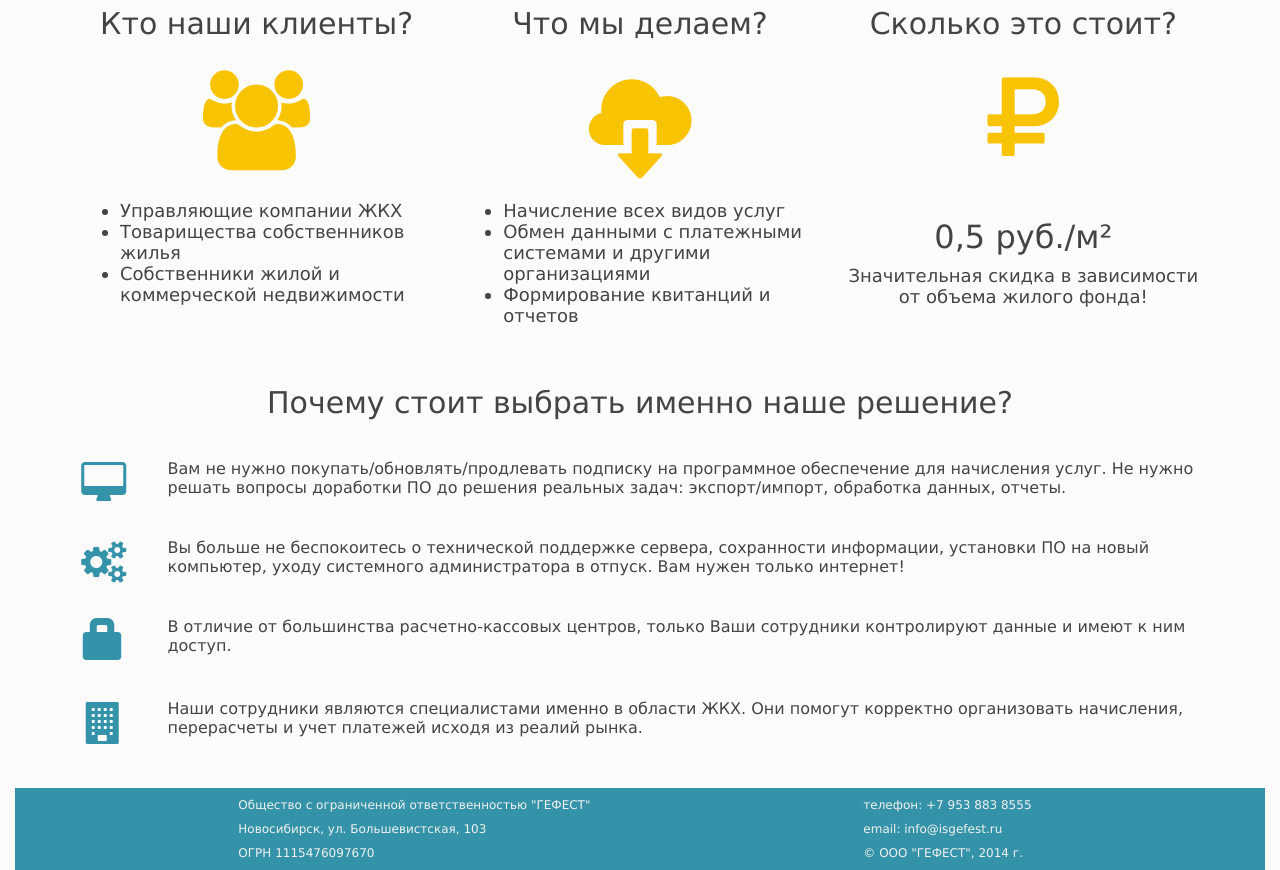
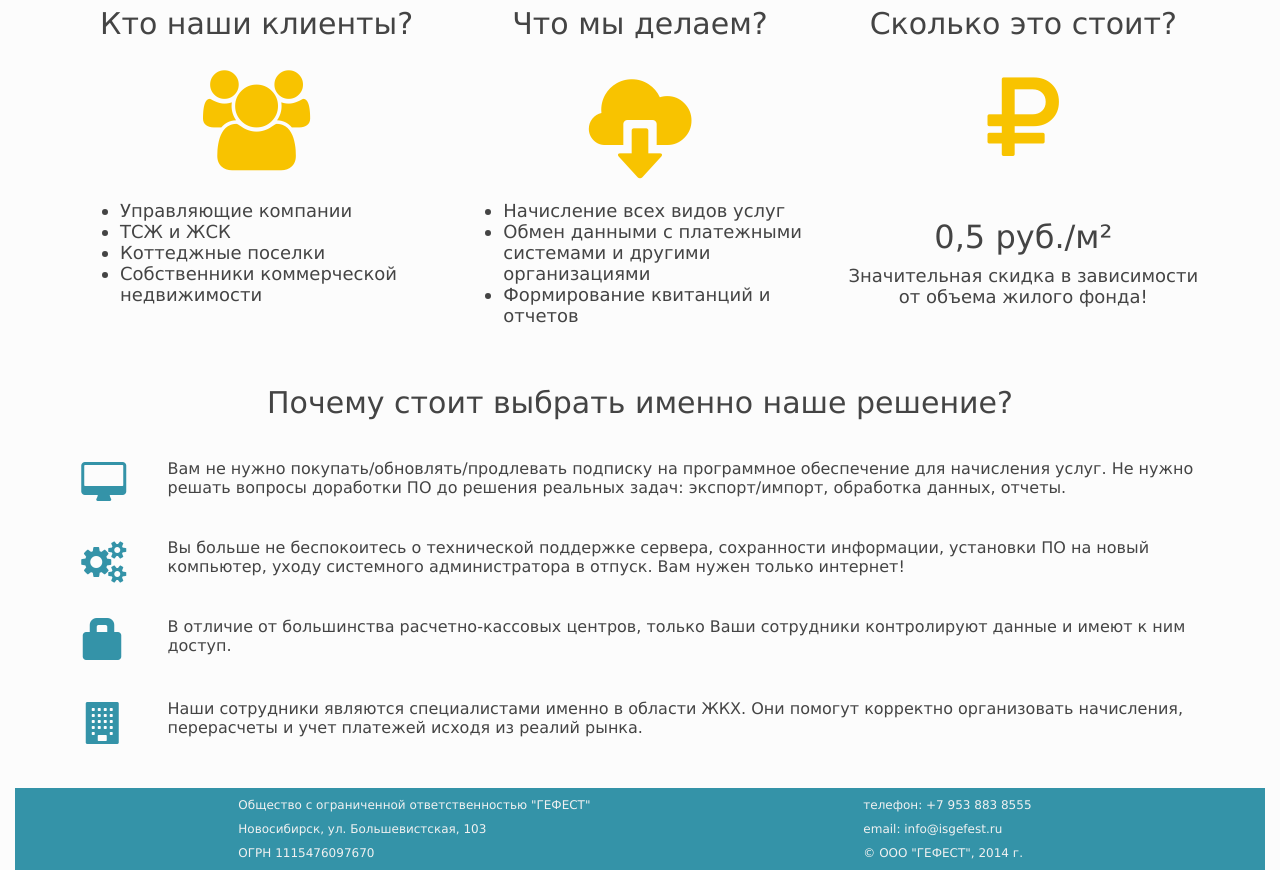
Before and after one commit to vitosbat/isgefest, a website: page views/index.html in a window 1280 px wide. Shown: the part 68-938 px from the top of the page. Drawn offline with nearby package versions, Linux system fonts and the light colour scheme; files that its build step writes are made by us from their sources; files whose address does not match are found by name.

Commit message:
Update title and customers list

```diff
--- a/views/index.html
+++ b/views/index.html
@@ -2,7 +2,7 @@
 <html lang="ru">
   <head>
     <meta name="viewport" content="width=device-width, initial-scale=1, maximum-scale=1, user-scalable=no">
-    <title>ИС ГЕФЕСТ</title>
+    <title>Информационная Система ГЕФЕСТ</title>
     <link rel="shortcut icon" href="http://www.isgefest.ru/favicon.ico" type="image/x-icon">
     <!-- Latest compiled and minified Bootstrap CSS -->
     <link rel="stylesheet" type="text/css"
@@ -52,9 +52,10 @@
           <h2 class= "intro">Кто наши клиенты?</h2>
           <p class="intropic fa fa-users"></p>
           <ul class="intro">
-            <li>Управляющие компании ЖКХ</li>
-            <li>Товарищества собственников жилья</li>
-            <li>Собственники жилой и коммерческой недвижимости</li>
+            <li>Управляющие компании</li>
+            <li>ТСЖ и ЖСК</li>
+            <li>Коттеджные поселки</li>
+            <li>Собственники коммерческой недвижимости</li>
           </ul>
         </div>
 
```
